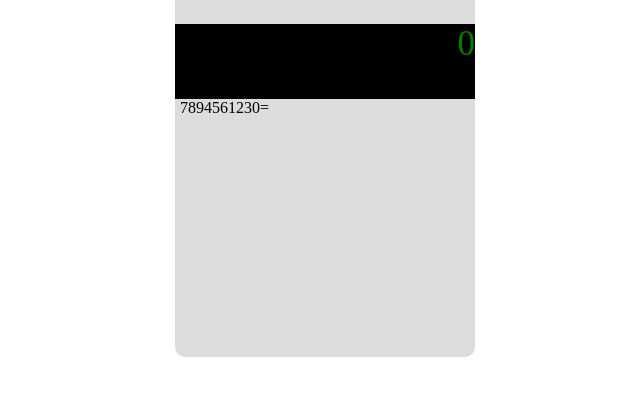
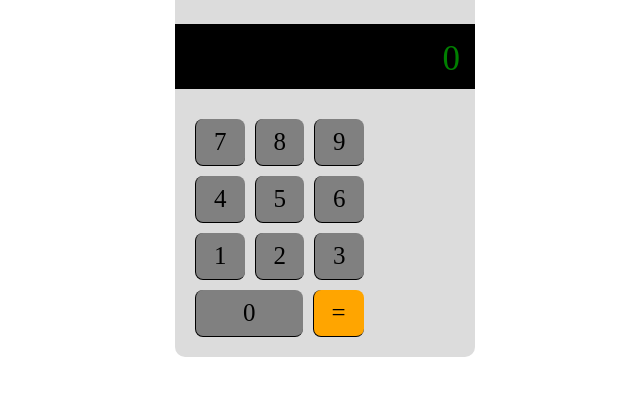
Before and after one commit to michelealiffi/htmlcss-simple-calculator, a plain HTML site: page index.html in a window 1280 px wide. Shown: the part 313-708 px from the top of the page, without its empty margins (640-1280 px from the left). Drawn offline with Linux system fonts and the light colour scheme; a web font is replaced by a local one.

Commit message:
Complete row-2

```diff
--- a/index.html
+++ b/index.html
@@ -21,7 +21,7 @@
                 <div class="number">2</div>
                 <div class="number">3</div>
                 <div class="number-0">0</div>
-                <div class="number-=">=</div>
+                <div class="number-equal">=</div>
             </div>
         </div>
     </body>
--- a/style.css
+++ b/style.css
@@ -29,10 +29,42 @@ h1 {
     text-align: end;
     width: 300px;
     height: 75px;
+    padding-right: 15px;
+    padding-top: 15px;
+    font-family:seven segment;font-style:normal;font-weight:400;src:local('Seven Segment'),url('https://fonts.cdnfonts.com/s/71640/Seven Segment.woff') format('woff')
 }
 
 .row-2 {
-    padding-left: 5px;
     display: flex;
     flex-wrap: wrap;
+    width: 200px;
+    margin-top: 20px;
+    margin-left: 20px;
+    margin-bottom: 20px;
 }
+
+.number, .number-0, .number-equal {
+    padding-top: 9px;
+    padding-bottom: 9px;
+    padding-left: 18px;
+    padding-right: 18px;
+    font-size: 25px;
+    font-family: ;
+    flex-wrap: wrap;
+    border: solid 1px;
+    background-color: grey;
+    border-radius: 8px;
+    margin-top: 10px;
+    margin-right: 10px;
+    border-top: transparent;
+    border-right: transparent;
+}
+
+.number-0 {
+    padding-left: 47px;
+    padding-right: 47px;
+}
+
+.number-equal {
+    background-color: orange;
+}
```
